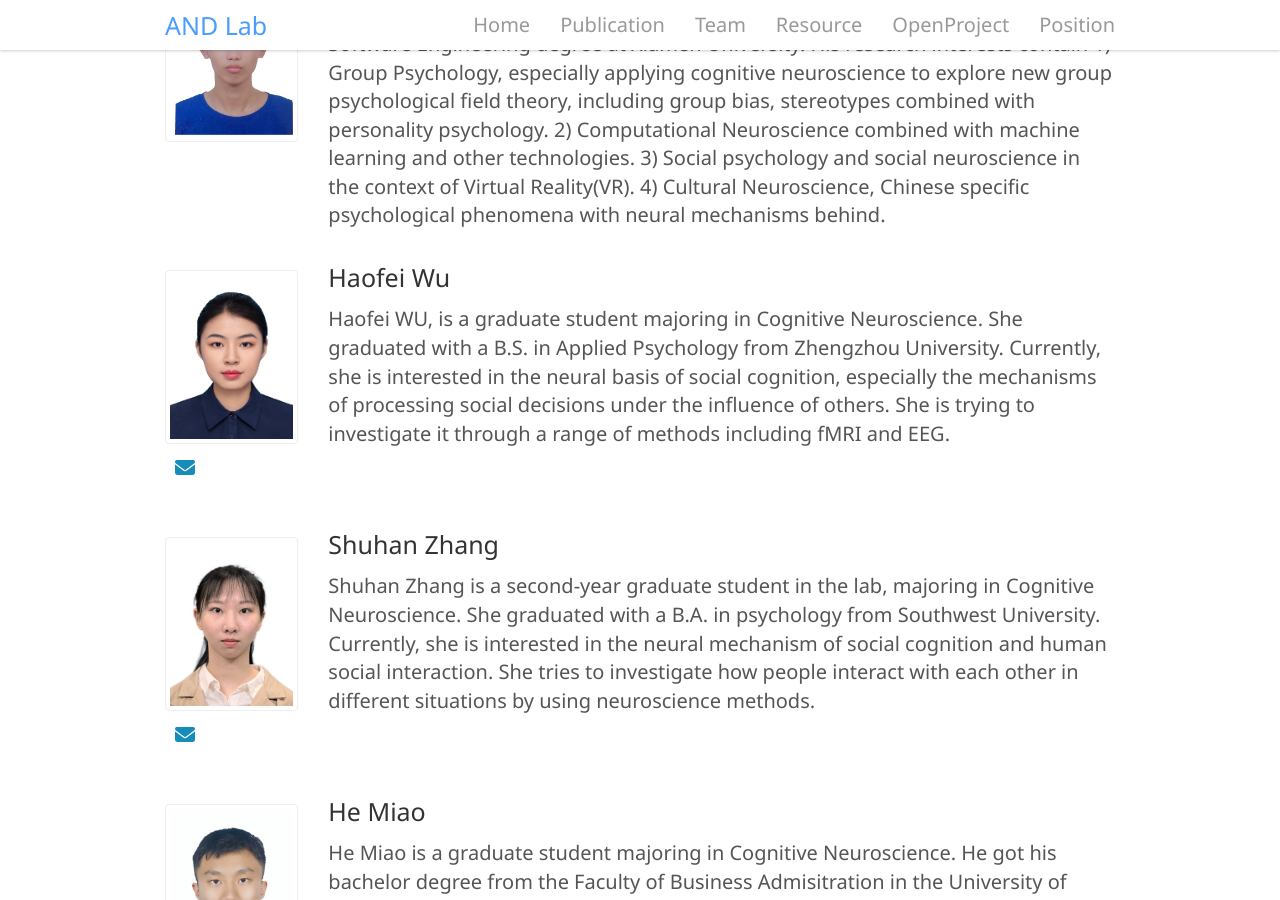
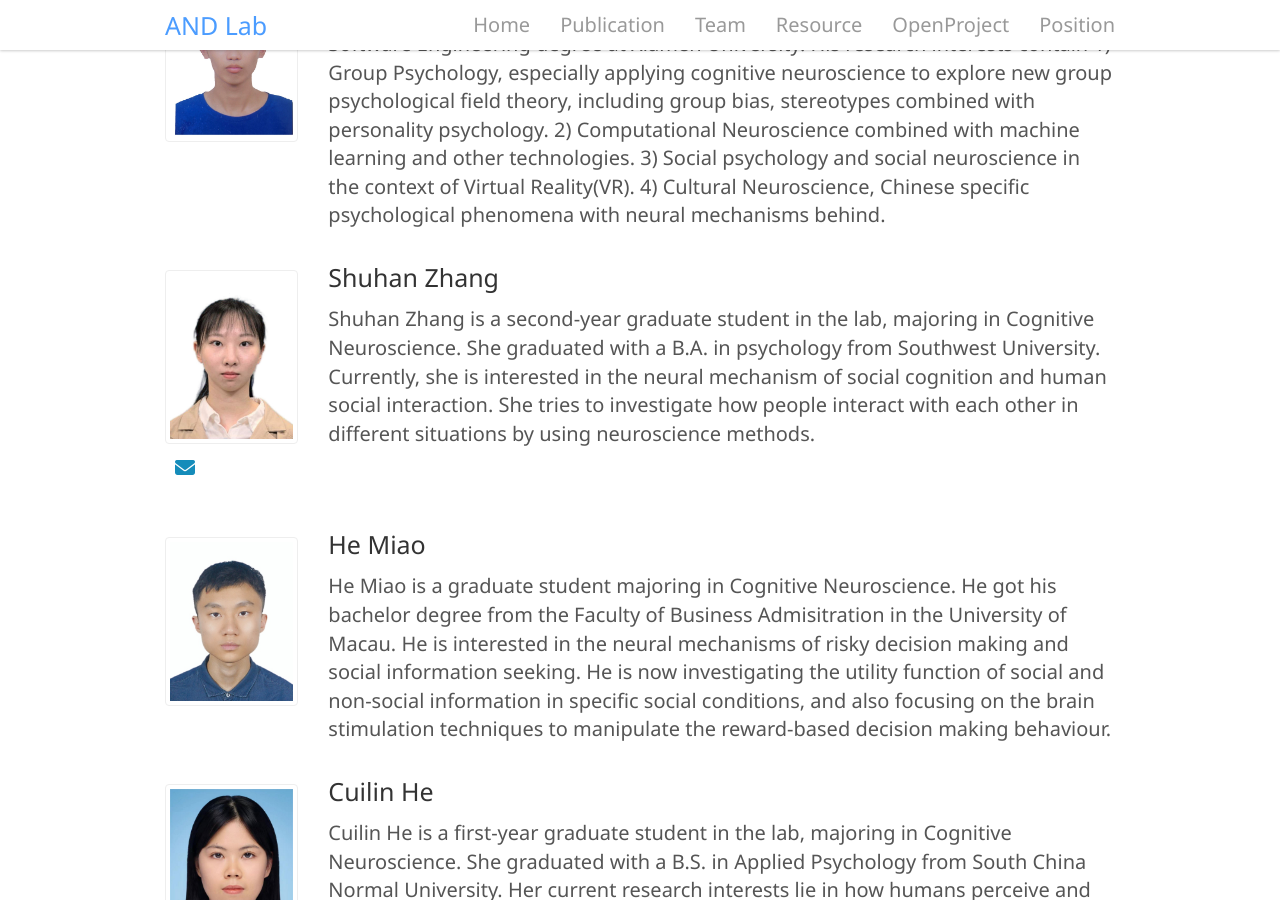
Before and after one commit to andlab-um/lab-website, a Jekyll site: the page built from _pages/team.html, in a window 1280 px wide and 900 px high, scrolled down 3256 px. Built offline with Jekyll 4.4.1, drawn with Linux system fonts in a browser that asks for light colours; nearby versions of some CDN libraries.

Commit message:
Update member.yml

```diff
--- a/_data/member.yml
+++ b/_data/member.yml
@@ -57,11 +57,6 @@
     - name: Junyuan Zheng
       image: junyuanzheng.png
       content: Junyuan Zheng is a second-year Master student in the lab.He received his B.E. Software Engineering degree at Xiamen University. His research interests contain 1) Group Psychology, especially applying cognitive neuroscience to explore new group psychological field theory, including group bias, stereotypes combined with personality psychology. 2) Computational Neuroscience combined with machine learning and other technologies.  3) Social psychology and social neuroscience in the context of Virtual Reality(VR). 4) Cultural Neuroscience, Chinese specific psychological phenomena with neural mechanisms behind.
-    - name: Haofei Wu
-      image: haofeiwu.png
-      content: Haofei WU, is a graduate student majoring in Cognitive Neuroscience. She graduated with a B.S. in Applied Psychology from Zhengzhou University. Currently, she is interested in the neural basis of social cognition, especially the mechanisms of processing social decisions under the influence of others. She is trying to investigate it through a range of methods including fMRI and EEG.
-      social:
-        email: mc25799@connect.um.edu.mo
     - name: Shuhan Zhang
       image: shuhanzhang.png
       content: Shuhan Zhang is a second-year graduate student in the lab, majoring in Cognitive Neuroscience. She graduated with a B.A. in psychology from Southwest University. Currently, she is interested in the neural mechanism of social cognition and human social interaction. She tries to investigate how people interact with each other in different situations by using neuroscience methods.
```
